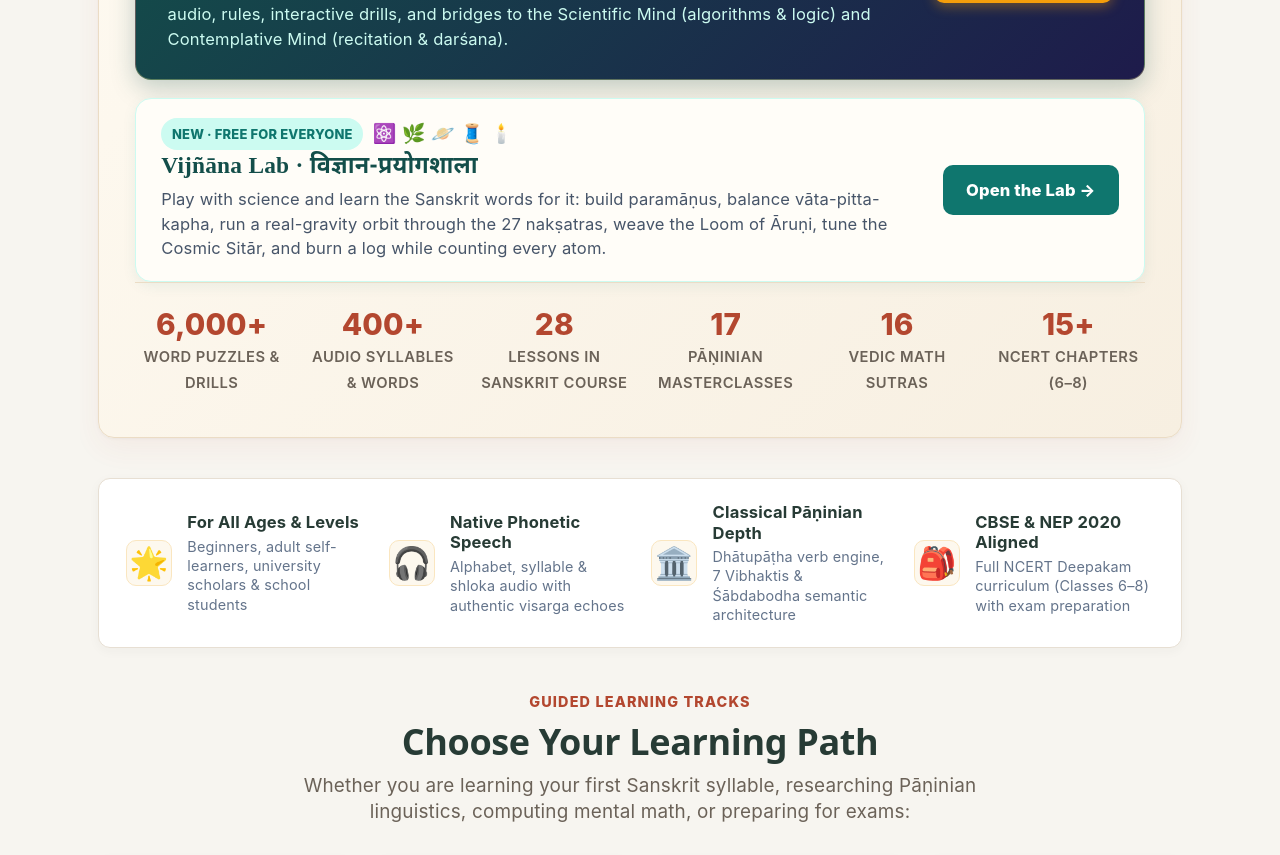
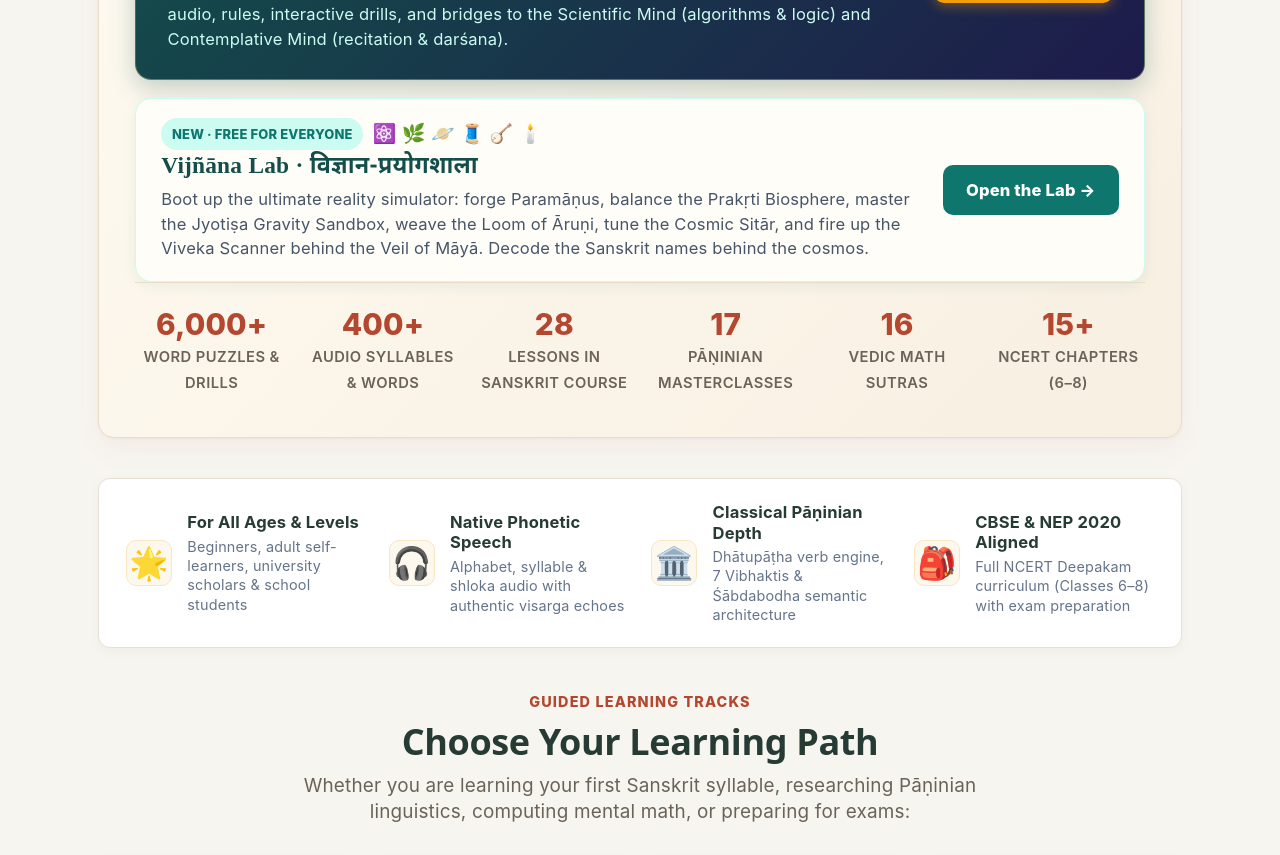
Before and after one commit to ashome16/sanskrit-teaching-web-app-from-beginner-to-advanced-, a React (Vite) app: page / in a window 1280 px wide. Shown: the part 1400-2255 px from the top of the page. Built offline with nearby package versions, Linux system fonts and the light colour scheme; no server answers.

Commit message:
Vijñāna Lab copy: gamer-tone banner tagline, six landing cards (category // school, title // Devanagari, new blurbs), Home and Tools card blurbs, meta description; cards in a 3×2 grid on desktop

```diff
--- a/src/components/Dashboard.tsx
+++ b/src/components/Dashboard.tsx
@@ -152,7 +152,7 @@ export const VIEW_METADATA: Record<DashboardView, { title: string; desc: string
   },
   'science-lab': {
     title: 'Vijñāna Lab · विज्ञान-प्रयोगशाला: Science Sandboxes with Sanskrit | EdNet Learn',
-    desc: 'Free interactive science sandboxes with Sanskrit terms: build Vaiśeṣika paramāṇus, balance vāta-pitta-kapha, run a real-gravity orbit through the 27 nakṣatras, play the Sṛṣṭi-Sthiti-Laya wave lab, tune a Nāda Brahman string, and see matter from appearance to atoms.',
+    desc: 'Boot up the ultimate reality simulator: free science sandboxes with Sanskrit names. Forge Vaiśeṣika paramāṇus, balance vāta-pitta-kapha, master real gravity through the 27 nakṣatras, weave the Loom of Āruṇi, tune the Cosmic Sitār and scan past the Veil of Māyā to the atoms.',
   },
   dhatupatha: {
     title: 'Dhātupāṭha & Pāṇinian Verb Engine: 5 Lakāras & Kṛt Pratyayas | EdNet Learn',
--- a/src/components/FreeResourcesPage.tsx
+++ b/src/components/FreeResourcesPage.tsx
@@ -655,7 +655,7 @@ export const FreeResourcesPage: React.FC<FreeResourcesPageProps> = ({
             <span style={{ display: 'flex', flexDirection: 'column', gap: '0.15rem', flex: 1, minWidth: '240px' }}>
               <span style={{ fontSize: '0.72rem', fontWeight: 800, textTransform: 'uppercase', color: '#0f766e' }}>Interactive tool · Free</span>
               <span style={{ fontSize: '1.08rem', fontWeight: 900 }}>🔬 Vijñāna Lab · विज्ञान-प्रयोगशाला</span>
-              <span style={{ fontSize: '0.88rem', color: '#475569' }}>Paramāṇu Builder · Prakṛti Balance · Jyotiṣa Orbit Sandbox · Sṛṣṭi-Sthiti-Laya wave lab · Cosmic Sitār · Asato mā</span>
+              <span style={{ fontSize: '0.88rem', color: '#475569' }}>Paramāṇu Builder · Prakṛti Biosphere · Jyotiṣa Gravity Sandbox · The Loom of Āruṇi · Cosmic Sitār Tuning · The Veil of Māyā</span>
             </span>
             <span style={{ fontWeight: 800, color: '#0f766e', whiteSpace: 'nowrap' }}>Open the Lab →</span>
           </button>
--- a/src/components/HomePage.tsx
+++ b/src/components/HomePage.tsx
@@ -839,13 +839,13 @@ const HomePage: React.FC<HomePageProps> = ({
                 <span style={{ background: '#ccfbf1', color: '#0f766e', padding: '0.15rem 0.6rem', borderRadius: '9999px', fontSize: '0.72rem', fontWeight: 800, textTransform: 'uppercase' }}>
                   New · Free for everyone
                 </span>
-                <span style={{ fontSize: '1.05rem' }} aria-hidden="true">⚛️ 🌿 🪐 🧵 🕯️</span>
+                <span style={{ fontSize: '1.05rem' }} aria-hidden="true">⚛️ 🌿 🪐 🧵 🪕 🕯️</span>
               </div>
               <h3 style={{ fontSize: '1.3rem', fontWeight: 900, color: '#134e4a', margin: '0 0 0.3rem', fontFamily: 'Noto Sans Devanagari, serif' }}>
                 Vijñāna Lab · विज्ञान-प्रयोगशाला
               </h3>
               <p style={{ margin: 0, fontSize: '0.92rem', color: '#475569', lineHeight: 1.5, maxWidth: '44rem' }}>
-                Play with science and learn the Sanskrit words for it: build paramāṇus, balance vāta-pitta-kapha, run a real-gravity orbit through the 27 nakṣatras, weave the Loom of Āruṇi, tune the Cosmic Sitār, and burn a log while counting every atom.
+                Boot up the ultimate reality simulator: forge Paramāṇus, balance the Prakṛti Biosphere, master the Jyotiṣa Gravity Sandbox, weave the Loom of Āruṇi, tune the Cosmic Sitār, and fire up the Viveka Scanner behind the Veil of Māyā. Decode the Sanskrit names behind the cosmos.
               </p>
             </div>
             <span style={{ background: '#0f766e', color: '#ffffff', padding: '0.65rem 1.3rem', borderRadius: '10px', fontWeight: 800, fontSize: '0.92rem', whiteSpace: 'nowrap' }}>
--- a/src/components/scienceLab/ScienceLab.tsx
+++ b/src/components/scienceLab/ScienceLab.tsx
@@ -15,6 +15,8 @@ const LAB_SEGMENTS: {
   dev: string;
   title: string;
   subject: string;
+  /** Second half of the category line, after “//”. */
+  school: string;
   blurb: string;
   tint: string;
   ink: string;
@@ -23,9 +25,10 @@ const LAB_SEGMENTS: {
     id: 'paramanu',
     icon: '⚛️',
     dev: 'परमाणु-निर्माणम्',
-    title: 'Vaiśeṣika Paramāṇu Builder',
-    subject: 'Physics · Chemistry',
-    blurb: 'Join paramāṇus into dvyaṇukas and tryaṇukas, and sort things by the four atomic bhūtas.',
+    title: 'Paramāṇu Builder',
+    subject: 'Physics & Chemistry',
+    school: 'Vaiśeṣika (वैशेषिक)',
+    blurb: 'Forge matter from the smallest building blocks. Pair raw Paramāṇus into a Dvyaṇuka, then join three Dvyaṇukas into a Tryaṇuka, the first speck you could see. Sort the four atomic Bhūtas: only matching ones bond.',
     tint: '#fef3c7',
     ink: '#a16207',
   },
@@ -33,9 +36,10 @@ const LAB_SEGMENTS: {
     id: 'prakriti',
     icon: '🌿',
     dev: 'प्रकृति-सन्तुलनम्',
-    title: 'Prakṛti Balance',
-    subject: 'Biology · Ecology',
-    blurb: 'Tune season, heat and moisture to bring vāta, pitta and kapha into sama; map a cell to the bhūtas.',
+    title: 'Prakṛti Biosphere',
+    subject: 'Biology & Ecology',
+    school: 'Prakṛti Balance',
+    blurb: 'Elemental survival sandbox. Control the seasons, heat and moisture to bring Vāta, Pitta and Kapha into perfect balance. Then map a living cell to the five great elements (a teaching analogy).',
     tint: '#dcfce7',
     ink: '#15803d',
   },
@@ -43,19 +47,21 @@ const LAB_SEGMENTS: {
     id: 'jyotisha',
     icon: '🪐',
     dev: 'ज्योतिष-कक्षा',
-    title: 'Jyotiṣa Orbit Sandbox',
+    title: 'Jyotiṣa Gravity Sandbox',
     subject: 'Astronomy',
-    blurb: 'Real gravity with Sūrya, Pṛthivī and Candra. Watch Candra move through the 27 nakṣatras.',
+    school: 'Jyotiṣa (ज्योतिष-कक्षा)',
+    blurb: 'Real-time orbit simulator. Master gravity with Sūrya, Pṛthivī and Candra: too slow and you crash, too fast and you escape. Track Candra through the 27 Nakṣatras.',
     tint: '#e0e7ff',
     ink: '#4338ca',
   },
   {
     id: 'srishti-sthiti-laya',
     icon: '🧵',
-    dev: 'सृष्टि · स्थिति · लय',
-    title: 'Sṛṣṭi · Sthiti · Laya Wave Lab',
-    subject: 'Waves · Order & change',
-    blurb: 'The Loom of Āruṇi: gather a scattered cloud, hold it steady, then let it dissolve.',
+    dev: 'सृष्टि-स्थिति-लय',
+    title: 'The Loom of Āruṇi',
+    subject: 'Waves & Order',
+    school: 'Sṛṣṭi · Sthiti · Laya',
+    blurb: 'Particle survival challenge. Gather a wild, scattered cloud into shape (Sṛṣṭi), hold it steady (Sthiti), then set off Laya and watch it dissolve. Not one particle is lost.',
     tint: '#ffe4e6',
     ink: '#be123c',
   },
@@ -63,9 +69,10 @@ const LAB_SEGMENTS: {
     id: 'nada-brahman',
     icon: '🪕',
     dev: 'नाद-ब्रह्म',
-    title: 'Cosmic Sitār · Nāda Brahman',
-    subject: 'Sound · Waves · Music',
-    blurb: 'Pluck a real standing-wave string, pick harmonics 1–5 (śabda to gandha) and tune the tension to match target notes.',
+    title: 'Cosmic Sitār Tuning',
+    subject: 'Sound & Music',
+    school: 'Nāda Brahman',
+    blurb: 'String resonance simulator. Pluck a standing wave and switch between harmonics 1–5, from Śabda to Gandha. Tune the tension to hit the target notes.',
     tint: '#ede9fe',
     ink: '#6d28d9',
   },
@@ -73,9 +80,10 @@ const LAB_SEGMENTS: {
     id: 'asato-ma',
     icon: '🕯️',
     dev: 'असतो मा सद्गमय',
-    title: 'The Veil of Māyā · Asato mā sadgamaya',
-    subject: 'Matter · Heat · Chemistry',
-    blurb: 'Switch from the everyday look to the atoms, heat gold till it glows, and burn a log while counting every atom.',
+    title: 'The Veil of Māyā',
+    subject: 'Matter & Heat',
+    school: 'The Veil of Māyā (असतो मा सद्गमय)',
+    blurb: 'The ultimate perspective-shift puzzle. Fire up the Viveka Scanner to look past the everyday view (Asat) and see the atoms underneath (Sat). Melt, boil and burn, and the atom count never changes.',
     tint: '#fef9c3',
     ink: '#a16207',
   },
@@ -147,9 +155,8 @@ const ScienceLab: React.FC<ScienceLabProps> = ({ initialSegment, onGoHome, onOpe
             Vijñāna Lab · <span lang="sa">विज्ञान-प्रयोगशाला</span>
           </h1>
           <p className="vl-lead">
-            Hands-on science sandboxes with Sanskrit words beside them. Drag, slide and press play, then check yourself with
-            quick challenges. Each idea is shown as the tradition preserves it, with a clear line between old texts and modern
-            science.
+            Boot up the ultimate reality simulator. Explore physics, chemistry, and biology through ancient lenses. Decode the
+            Sanskrit names behind the cosmos, master the particle fields, and conquer the challenges.
           </p>
           <div className="vl-btn-row">
             {onGoHome && <button type="button" className="vl-btn vl-btn--ghost" onClick={onGoHome}>← Home</button>}
@@ -184,9 +191,10 @@ const ScienceLab: React.FC<ScienceLabProps> = ({ initialSegment, onGoHome, onOpe
             data-testid={`lab-card-${s.id}`}
           >
             <span className="vl-card-icon">{s.icon}</span>
-            <span className="vl-card-subject" style={{ color: s.ink }}>{s.subject}</span>
-            <span className="vl-card-title">{s.title}</span>
-            <span className="vl-card-dev" lang="sa">{s.dev}</span>
+            <span className="vl-card-subject" style={{ color: s.ink }}>{s.subject} <span aria-hidden="true">//</span> {s.school}</span>
+            <span className="vl-card-title">
+              {s.title} <span className="vl-card-slash" aria-hidden="true">//</span> <span className="vl-card-dev" lang="sa">{s.dev}</span>
+            </span>
             <span className="vl-card-blurb">{s.blurb}</span>
             <span className="vl-card-go" style={{ color: s.ink }}>{s.id === active ? 'Open below ↓' : 'Open →'}</span>
           </a>
--- a/src/styles/science-lab.css
+++ b/src/styles/science-lab.css
@@ -26,7 +26,7 @@
 
 .vl-cards {
   display: grid;
-  grid-template-columns: repeat(auto-fit, minmax(190px, 1fr));
+  grid-template-columns: repeat(3, minmax(0, 1fr));
   gap: 0.85rem;
   margin: 1.1rem 0 1.4rem;
 }
@@ -47,7 +47,8 @@
 .vl-card-icon { font-size: 1.6rem; line-height: 1; }
 .vl-card-subject { font-size: 0.7rem; font-weight: 800; text-transform: uppercase; letter-spacing: 0.05em; }
 .vl-card-title { font-weight: 800; font-size: 1rem; color: #1e293b; }
-.vl-card-dev { font-size: 0.95rem; color: #475569; }
+.vl-card-dev { font-size: 0.95rem; font-weight: 600; color: #475569; }
+.vl-card-slash { color: #94a3b8; font-weight: 600; }
 .vl-card-blurb { font-size: 0.84rem; line-height: 1.4; color: #475569; flex: 1; }
 .vl-card-go { font-size: 0.82rem; font-weight: 800; margin-top: 0.3rem; }
 
```
